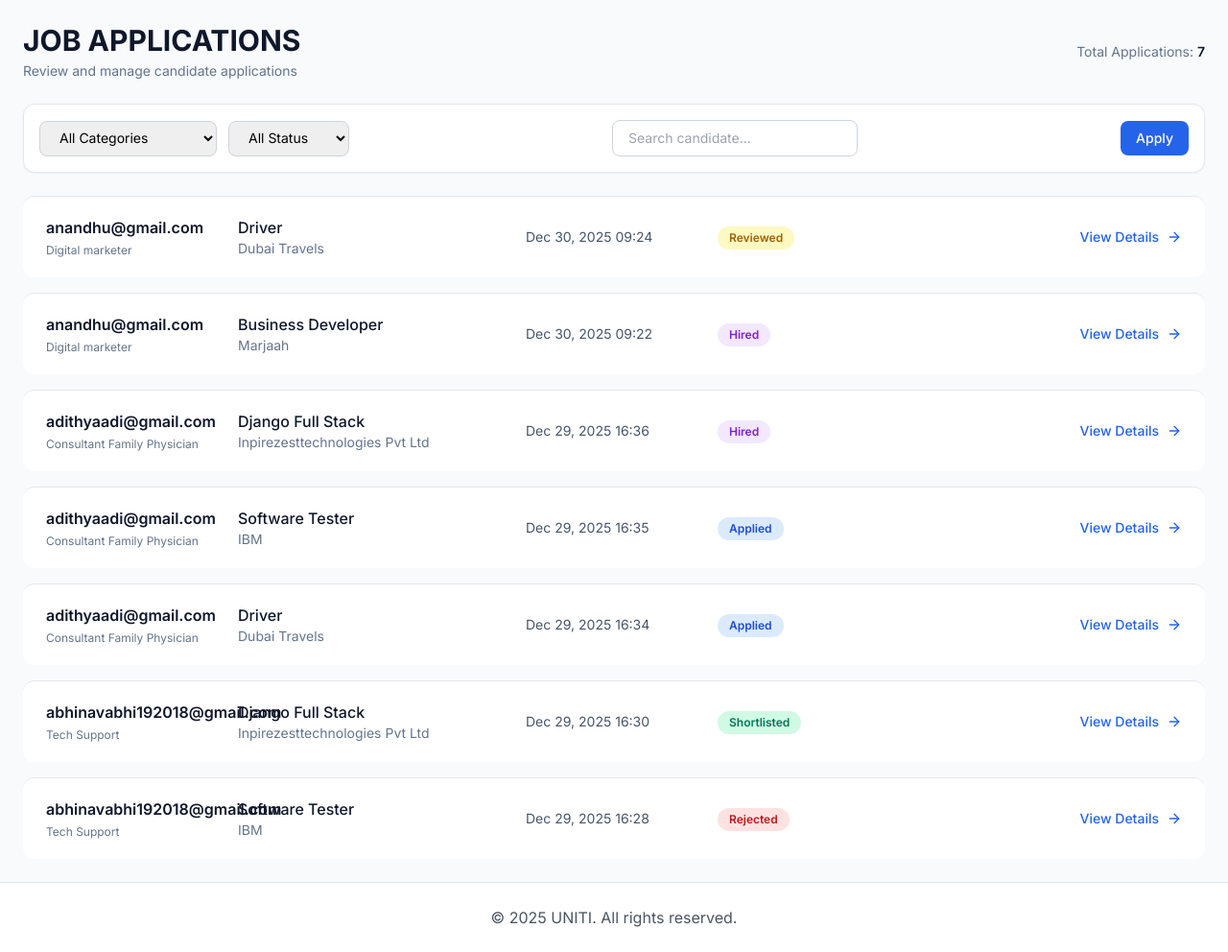
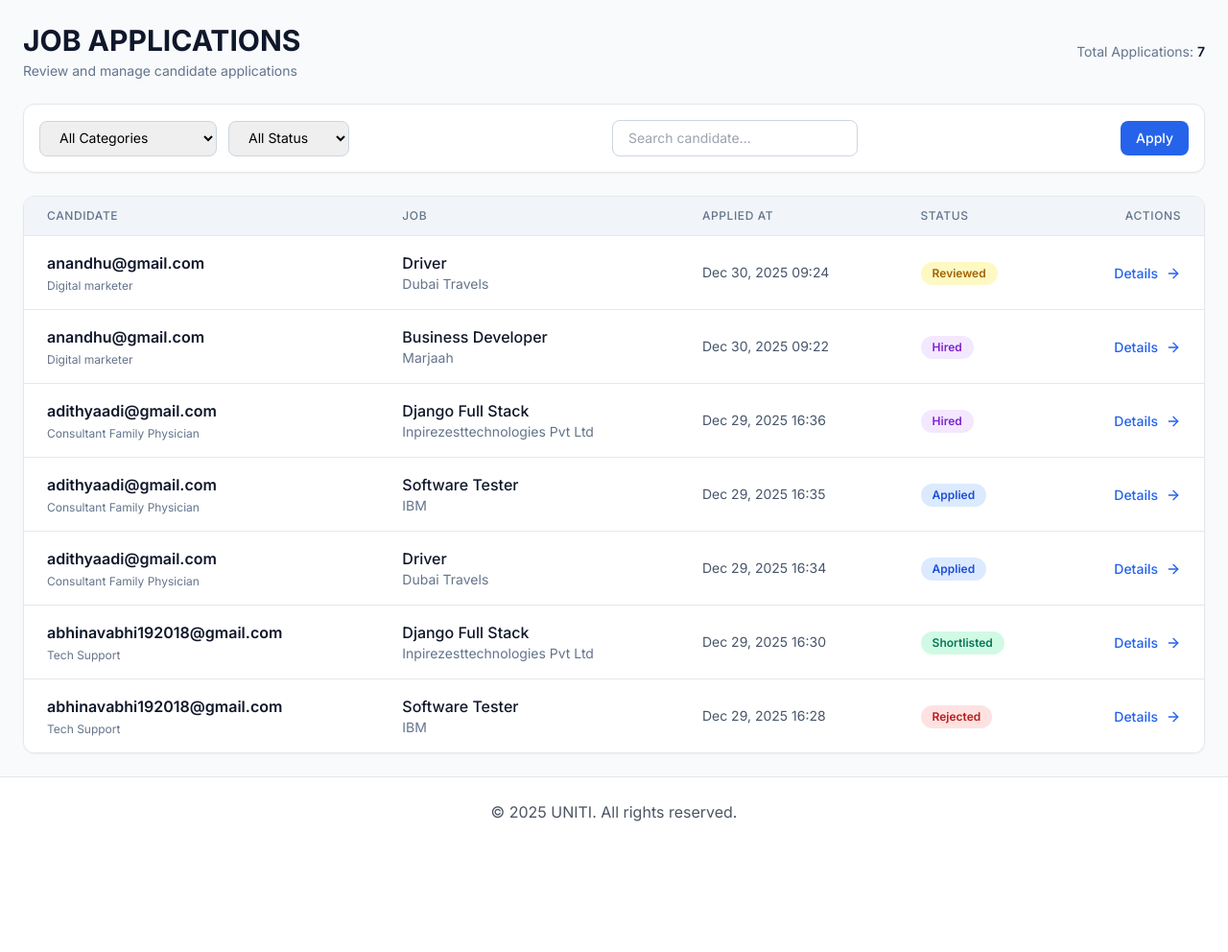
Before and after one commit to abhinavdeveloperiz/uniti, a Django app: page /admin/applications/ in a window 1280 px wide. Shown: the part 71-1063 px from the top of the page at 96% size. After the commit the page ends 927 px from the top, so only its background shows below. Run offline with Django 5.2, Linux system fonts and the light colour scheme; a user stored in the database is signed in; data comes from the database, SQL or seed files in the repository; both versions use the stored data as it was after the commit; some libraries are stand-ins or nearby versions.

Commit message:
commit final admin

```diff
--- a/app/templates/admin/applications.html
+++ b/app/templates/admin/applications.html
@@ -16,12 +16,31 @@
             </div>
         </div>
 
+        {% if messages %}
+        <div class="space-y-3">
+            {% for message in messages %}
+            <div
+                class="flex items-center gap-3 px-4 py-3 rounded-lg text-sm font-medium
+                {% if message.tags == 'success' %}bg-green-100 text-green-700
+                {% elif message.tags == 'error' %}bg-red-100 text-red-700
+                {% else %}bg-blue-100 text-blue-700{% endif %}">
+                <i data-lucide="{% if message.tags == 'success' %}check-circle{% else %}alert-circle{% endif %}"
+                   class="w-4 h-4"></i>
+                <span>{{ message }}</span>
+                <button onclick="this.parentElement.remove()"
+                        class="ml-auto text-gray-500 hover:text-gray-700">
+                    &times;
+                </button>
+            </div>
+            {% endfor %}
+        </div>
+        {% endif %}
+
         <!-- ================= FILTER BAR ================= -->
         <form method="get"
             class="bg-white rounded-xl border shadow-sm p-4 flex flex-wrap gap-3 items-center justify-between">
 
             <div class="flex gap-3 flex-wrap">
-                <!-- Category Filter -->
                 <select name="category"
                     class="border border-slate-300 rounded-lg px-4 py-2 text-sm focus:outline-none focus:ring-2 focus:ring-blue-200">
                     <option value="All" {% if selected_category|stringformat:"s" == "All" %}selected{% endif %}>All Categories</option>
@@ -32,7 +51,6 @@
                     {% endfor %}
                 </select>
 
-                <!-- Status Filter -->
                 <select name="status"
                     class="border border-slate-300 rounded-lg px-4 py-2 text-sm focus:outline-none focus:ring-2 focus:ring-blue-200">
                     <option value="All" {% if selected_status == "All" %}selected{% endif %}>All Status</option>
@@ -42,7 +60,6 @@
                 </select>
             </div>
 
-            <!-- Search -->
             <input type="text" name="search" placeholder="Search candidate..." value="{{ search_query }}"
                 class="border border-slate-300 rounded-lg px-4 py-2 text-sm focus:outline-none focus:ring-2 focus:ring-blue-200 w-full sm:w-64">
 
@@ -52,23 +69,33 @@
             </button>
         </form>
 
-        <!-- ================= APPLICATION LIST ================= -->
-        <div class="space-y-4">
-
+        <!-- ================= APPLICATION TABLE ================= -->
+        <div class="overflow-x-auto rounded-xl border shadow-sm bg-white">
+            <table class="min-w-full divide-y divide-slate-200">
+                <thead class="bg-slate-100">
+                    <tr>
+                        <th class="px-6 py-3 text-left text-xs font-medium text-slate-500 uppercase tracking-wider">Candidate</th>
+                        <th class="px-6 py-3 text-left text-xs font-medium text-slate-500 uppercase tracking-wider">Job</th>
+                        <th class="px-6 py-3 text-left text-xs font-medium text-slate-500 uppercase tracking-wider">Applied At</th>
+                        <th class="px-6 py-3 text-left text-xs font-medium text-slate-500 uppercase tracking-wider">Status</th>
+                        <th class="px-6 py-3 text-right text-xs font-medium text-slate-500 uppercase tracking-wider">Actions</th>
+                    </tr>
+                </thead>
+                <tbody class="divide-y divide-slate-200 bg-white">
                     {% for app in applications %}
-            <!-- Card for mobile -->
-            <div class="bg-white rounded-2xl border shadow-sm p-4 md:hidden">
-                <div class="flex justify-between items-start">
-                    <div>
+                    <tr class="hover:bg-slate-50 transition">
+                        <td class="px-6 py-4">
                             <p class="font-semibold text-slate-900">{{ app.candidate.email }}</p>
                             {% if app.candidate.designation %}
                             <p class="text-xs text-slate-500 mt-1">{{ app.candidate.designation }}</p>
                             {% endif %}
-                        <p class="text-sm text-slate-600 mt-1">{{ app.job.title }} - {{ app.job.company }}</p>
-                        <p class="text-sm text-slate-600 mt-1">{{ app.applied_at|date:"M d, Y H:i" }}</p>
-                    </div>
-                    <div class="flex flex-col items-end">
-                        <!-- Status Badge -->
+                        </td>
+                        <td class="px-6 py-4">
+                            <p class="font-medium text-slate-900">{{ app.job.title }}</p>
+                            <p class="text-sm text-slate-500">{{ app.job.company }}</p>
+                        </td>
+                        <td class="px-6 py-4 text-sm text-slate-600">{{ app.applied_at|date:"M d, Y H:i" }}</td>
+                        <td class="px-6 py-4">
                             {% if app.status == 'applied' %}
                             <span class="inline-flex items-center px-3 py-1 rounded-full text-xs font-semibold bg-blue-100 text-blue-700">Applied</span>
                             {% elif app.status == 'reviewed' %}
@@ -80,55 +107,23 @@
                             {% elif app.status == 'hired' %}
                             <span class="inline-flex items-center px-3 py-1 rounded-full text-xs font-semibold bg-purple-100 text-purple-700">Hired</span>
                             {% endif %}
-
-                        <a href="{% url 'admin-applications-details' app.id %}" class="mt-2 text-blue-600 text-sm hover:underline flex items-center gap-1">
-                            View Details <i data-lucide="arrow-right" class="w-4 h-4"></i>
-                        </a>
-                    </div>
-                </div>
-            </div>
-
-            <!-- Table row for desktop -->
-            <div class="hidden md:grid grid-cols-12 gap-4 px-6 py-5 border-t hover:bg-slate-50 transition items-center bg-white rounded-xl">
-                <div class="col-span-2">
-                    <p class="font-semibold text-slate-900">{{ app.candidate.email }}</p>
-                    {% if app.candidate.designation %}
-                    <p class="text-xs text-slate-500 mt-1">{{ app.candidate.designation }}</p>
-                    {% endif %}
-                </div>
-                <div class="col-span-3">
-                    <p class="font-medium text-slate-900">{{ app.job.title }}</p>
-                    <p class="text-sm text-slate-500">{{ app.job.company }}</p>
-                </div>
-                <div class="col-span-2">
-                    <p class="text-sm text-slate-600">{{ app.applied_at|date:"M d, Y H:i" }}</p>
-                </div>
-                <div class="col-span-2">
-                    {% if app.status == 'applied' %}
-                    <span class="inline-flex items-center px-3 py-1 rounded-full text-xs font-semibold bg-blue-100 text-blue-700">Applied</span>
-                    {% elif app.status == 'reviewed' %}
-                    <span class="inline-flex items-center px-3 py-1 rounded-full text-xs font-semibold bg-yellow-100 text-yellow-700">Reviewed</span>
-                    {% elif app.status == 'shortlisted' %}
-                    <span class="inline-flex items-center px-3 py-1 rounded-full text-xs font-semibold bg-emerald-100 text-emerald-700">Shortlisted</span>
-                    {% elif app.status == 'rejected' %}
-                    <span class="inline-flex items-center px-3 py-1 rounded-full text-xs font-semibold bg-red-100 text-red-700">Rejected</span>
-                    {% elif app.status == 'hired' %}
-                    <span class="inline-flex items-center px-3 py-1 rounded-full text-xs font-semibold bg-purple-100 text-purple-700">Hired</span>
-                    {% endif %}
-                </div>
-                <div class="col-span-3 text-right flex justify-end">
+                        </td>
+                        <td class="px-6 py-4 text-right">
                             <a href="{% url 'admin-applications-details' app.id %}" class="inline-flex items-center gap-2 text-sm font-medium text-blue-600 hover:underline">
-                        View Details
+                                Details
                                 <i data-lucide="arrow-right" class="w-4 h-4"></i>
                             </a>
+                        </td>
+                    </tr>
+                    {% empty %}
+                    <tr>
+                        <td colspan="5" class="px-6 py-4 text-center text-slate-500">No applications found.</td>
+                    </tr>
+                    {% endfor %}
+                </tbody>
+            </table>
         </div>
-            </div>
-
-            {% empty %}
-            <p class="text-center text-slate-500 py-6">No applications found.</p>
-            {% endfor %}
 
     </div>
 </div>
-</div>
 {% endblock %}
```
Also changed, not shown: app/templates/admin/dashboard.html (+22 -0 lines), app/templates/admin/joblisting.html (+21 -0 lines), db.sqlite3. Lines whose indentation alone changed are shown as unchanged.
